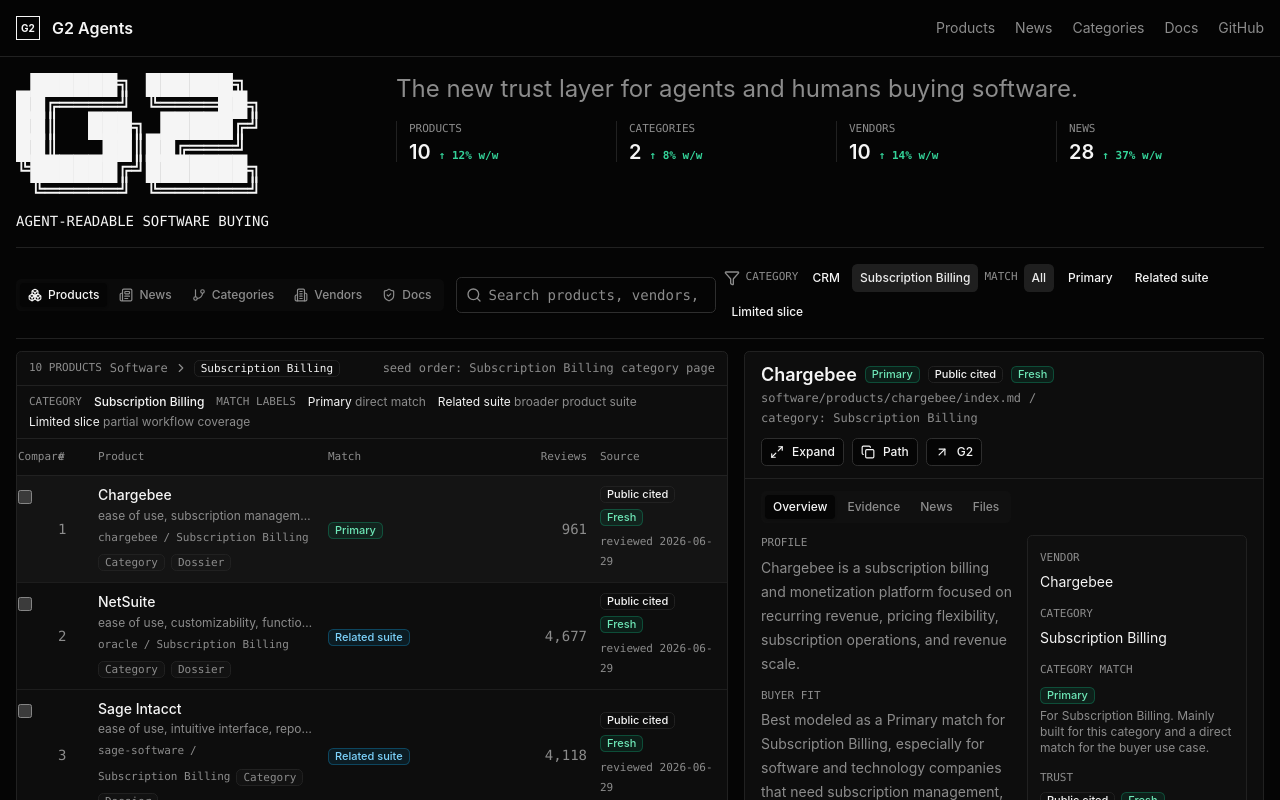
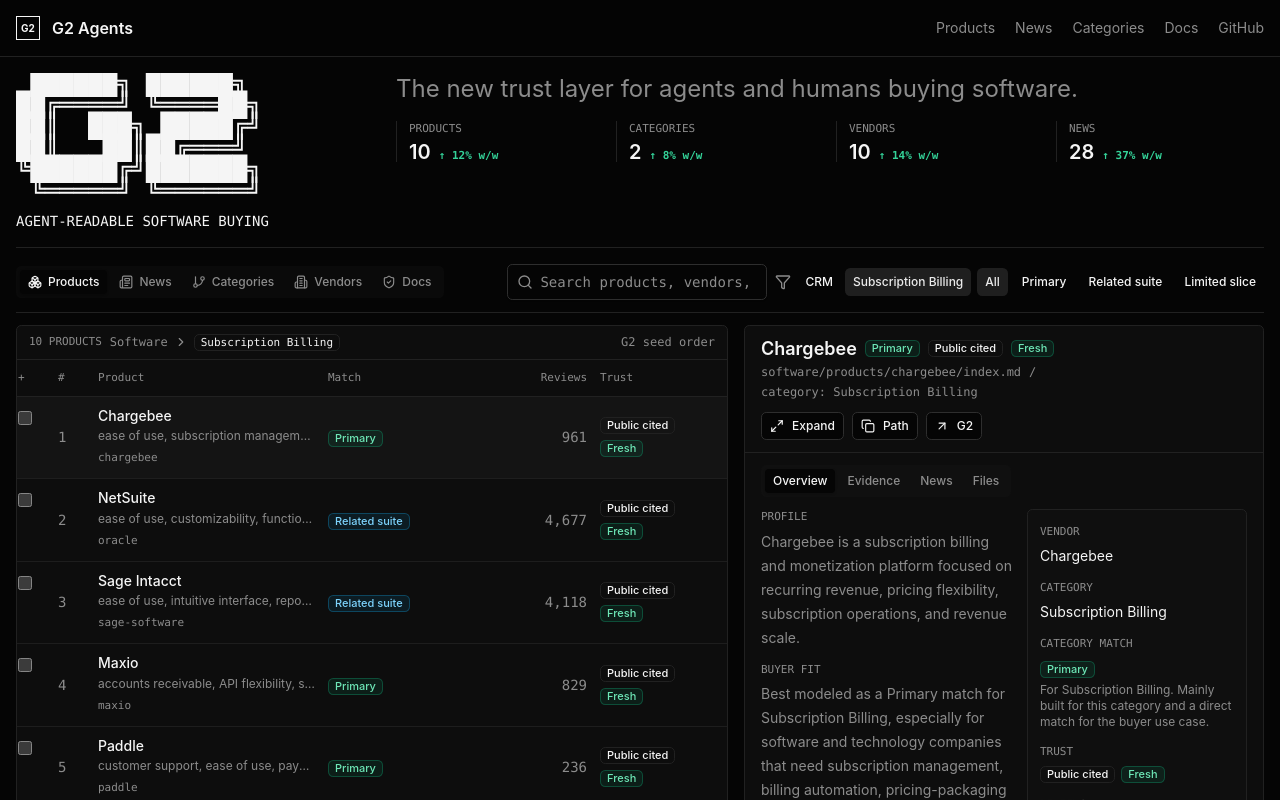
Before and after one commit to g2crowd/g2agents, a React (Vite) app: page / in a window 1280 px wide. Shown: the top 800 px of the page. Built offline with nearby package versions, Linux system fonts and the light colour scheme; the HTML template or start-up script is replaced by a standard one.

Commit message:
Reduce product table clutter

```diff
--- a/src/App.tsx
+++ b/src/App.tsx
@@ -197,7 +197,7 @@
   rank: 'Seed order from the category source page. This is not a recommendation or score.',
   product: 'Canonical product folder in the registry.',
   reviews: 'Review count captured from the source snapshot.',
-  source: 'Where the registry claim came from, such as public-cited or G2-curated.',
+  source: 'Source tier and freshness status for this row.',
 }
 
 const categoryTitleBySlug = new Map(registryData.categories.map((category) => [category.slug, category.title]))
@@ -662,25 +662,6 @@
     added: lines.filter((line) => line.type === 'added').length,
     removed: lines.filter((line) => line.type === 'removed').length,
   }
-}
-
-function CategoryFitLegend({ categoryLabel }: { categoryLabel: string }) {
-  return (
-    <div className="flex flex-wrap items-center gap-x-3 gap-y-1 border-b border-border px-3 py-2 text-xs text-muted-foreground">
-      <span className="mono-label">Category</span>
-      <span className="font-medium text-foreground">{categoryLabel}</span>
-      <span className="mono-label">Match labels</span>
-      <span>
-        <span className="text-foreground">Primary</span> direct match
-      </span>
-      <span>
-        <span className="text-foreground">Related suite</span> broader product suite
-      </span>
-      <span>
-        <span className="text-foreground">Limited slice</span> partial workflow coverage
-      </span>
-    </div>
-  )
 }
 
 function ProductComparePanel({
@@ -778,13 +759,15 @@
   onToggleCompare: (slug: string) => void
   onSelect: (slug: string) => void
 }) {
+  const hasQuery = query.trim().length > 0
+
   return (
     <div className="overflow-auto">
       <table className="w-full table-fixed border-collapse text-sm">
         <thead>
           <tr className="border-b border-border text-left mono-label">
             <th className="w-10 py-2 pr-3 font-medium">
-              <HelpLabel label="Compare" description="Select up to four products to compare side by side." />
+              <HelpLabel label="+" description="Select up to four products to compare side by side." />
             </th>
             <th className="w-10 py-2 pr-3 font-medium">
               <HelpLabel label="#" description={columnHelp.rank} />
@@ -802,7 +785,7 @@
               <HelpLabel label="Reviews" description={columnHelp.reviews} align="right" />
             </th>
             <th className="hidden w-32 py-2 pr-3 font-medium lg:table-cell">
-              <HelpLabel label="Source" description={columnHelp.source} align="right" />
+              <HelpLabel label="Trust" description={columnHelp.source} align="right" />
             </th>
           </tr>
         </thead>
@@ -843,16 +826,14 @@
                   </div>
                   <div className="mt-1 flex min-w-0 flex-wrap items-center gap-1.5 font-mono text-[11px] text-muted-foreground">
                     <span>{product.vendorId}</span>
-                    <span>/</span>
-                    <span>{productCategoryLabel}</span>
-                    {matches.slice(0, 2).map((match) => (
+                    {hasQuery ? matches.slice(0, 2).map((match) => (
                       <PopoverTip
                         key={`${product.slug}-${match.label}`}
-                        trigger={<Badge variant="muted">{query.trim() ? `matched: ${match.label}` : match.label}</Badge>}
+                        trigger={<Badge variant="muted">{`matched: ${match.label}`}</Badge>}
                         description={match.detail}
                         width="w-52"
                       />
-                    ))}
+                    )) : null}
                   </div>
                 </td>
                 <td className="hidden py-2.5 pr-3 md:table-cell">
@@ -862,10 +843,9 @@
                   {product.reviewCount ? formatCount(product.reviewCount) : '-'}
                 </td>
                 <td className="hidden py-2.5 pr-3 lg:table-cell">
-                  <div className="flex flex-col items-start gap-1.5">
+                  <div className="flex flex-wrap items-center gap-1.5">
                     <SourceBadge tier={product.sourceTier} align="right" />
                     <FreshnessBadge product={product} align="right" />
-                    <span className="font-mono text-[11px] text-muted-foreground">reviewed {product.observedAt || '-'}</span>
                   </div>
                 </td>
               </tr>
@@ -2278,7 +2258,6 @@
               </div>
               <div className="flex flex-wrap items-center gap-1.5">
                 <Filter className="h-4 w-4 text-muted-foreground" />
-                <span className="mono-label hidden sm:inline">Category</span>
                 <div className="flex flex-wrap items-center gap-1">
                   {registryData.categories.map((category) => (
                     <Button
@@ -2291,7 +2270,6 @@
                     </Button>
                   ))}
                 </div>
-                <span className="mono-label hidden sm:inline">Match</span>
                 {fitOrder.slice(0, 4).map((option) => (
                   <Button
                     key={option}
@@ -2326,9 +2304,8 @@
                         <Badge variant="outline">{activeCategoryLabel}</Badge>
                       </div>
                     </div>
-                    <div className="font-mono text-xs text-muted-foreground">seed order: {activeCategoryLabel} category page</div>
+                    <div className="font-mono text-xs text-muted-foreground">G2 seed order</div>
                   </div>
-                  <CategoryFitLegend categoryLabel={activeCategoryLabel} />
                   {filteredProducts.length ? (
                     <ProductTable
                       products={filteredProducts}
```
